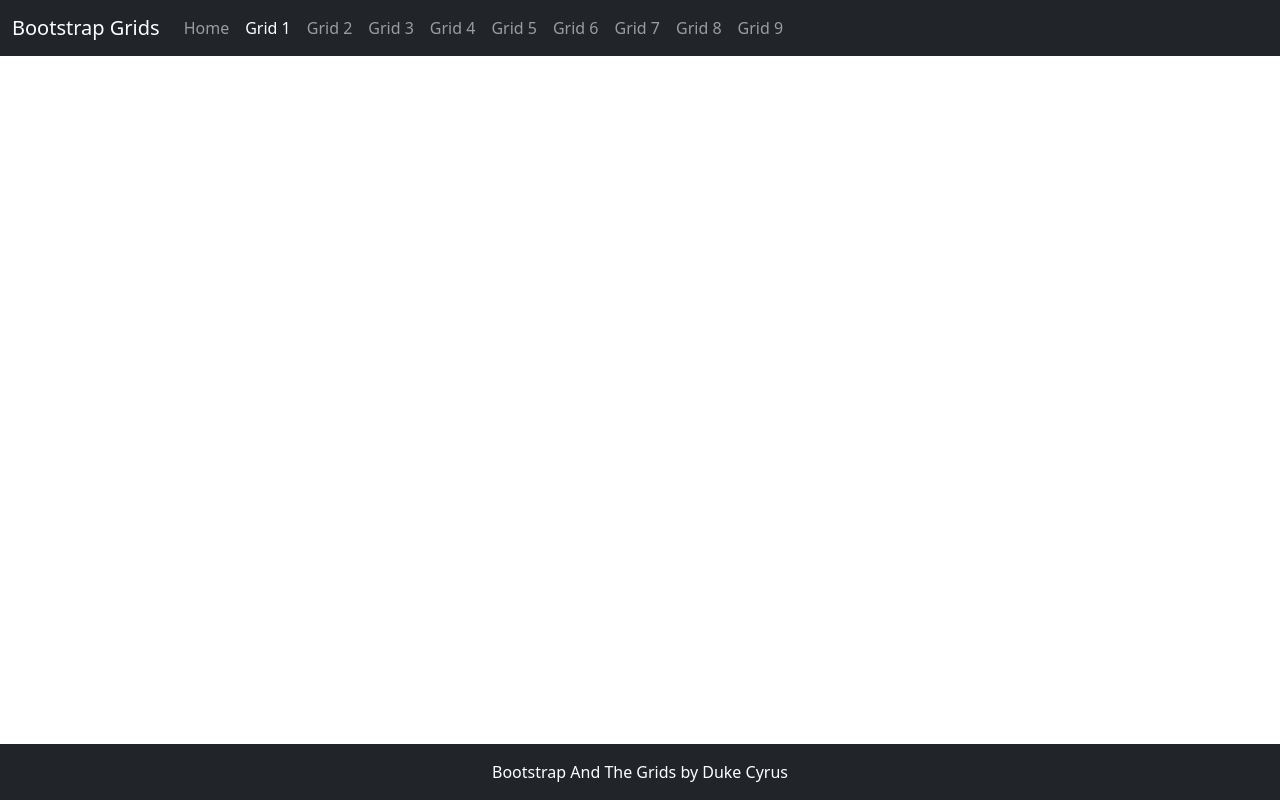
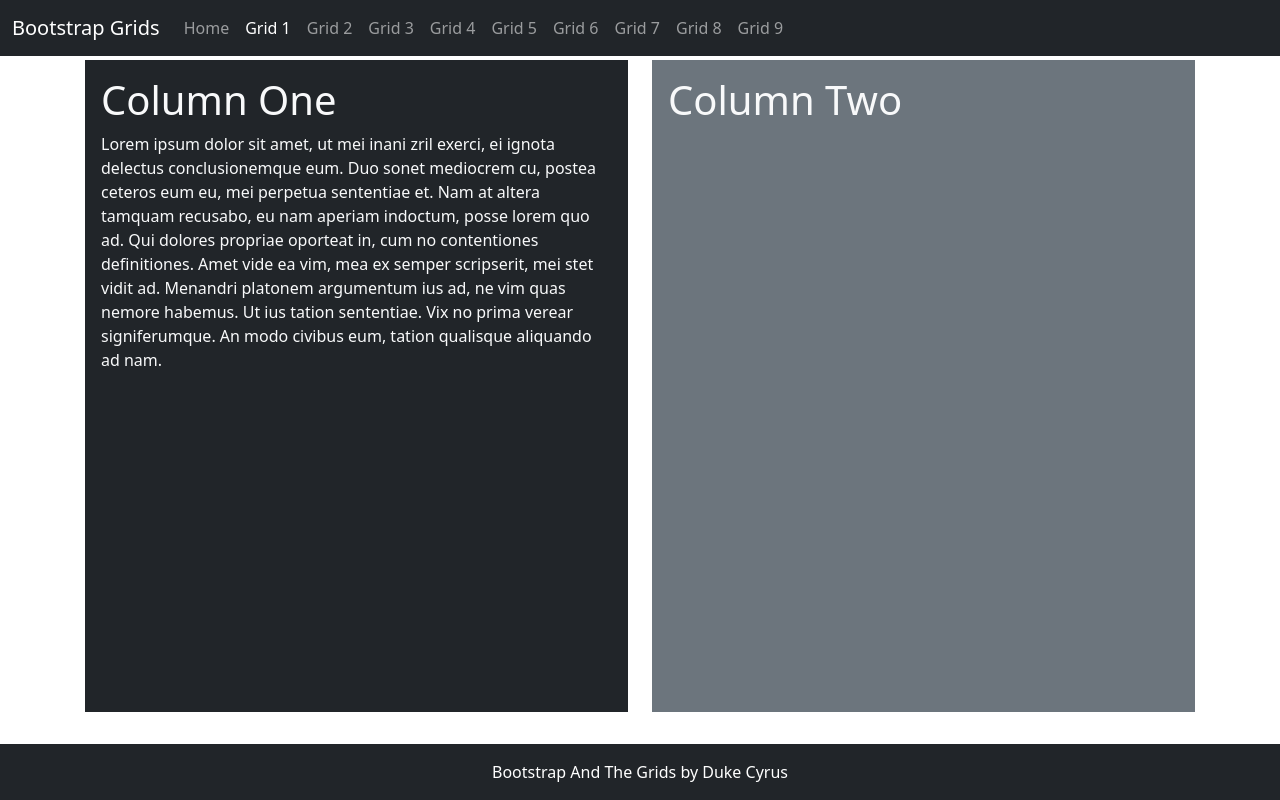
Before and after one commit to AndreasGuy54/BootstrapAndGrids, a plain HTML site: page grid1.html in a window 1280 px wide. Drawn offline with nearby package versions, Linux system fonts and the light colour scheme.

Commit message:
Completed Grid One

```diff
--- a/css/site.css
+++ b/css/site.css
@@ -24,3 +24,7 @@ main>.container {
     font-style: normal;
     color: rgb(195, 255, 0);
 }
+
+.minHeight {
+    min-height: 80vh;
+}
--- a/grid1.html
+++ b/grid1.html
@@ -62,8 +62,22 @@
 </nav>
 
     <main class="flex-shrink-0">
-       <div class="container">
+       <div class="container h-100 minHeight">
+            <div class="row row-cols-1 row-cols-md-2 gy-2 h-100">
+                <div class="col">
+                    <div class="bg-dark text-light h-100 p-3">
+                        <h1>Column One</h1>
+                        <p>Lorem ipsum dolor sit amet, ut mei inani zril exerci, ei ignota delectus conclusionemque eum. Duo sonet mediocrem cu, postea ceteros eum eu, mei perpetua sententiae et. Nam at altera tamquam recusabo, eu nam aperiam indoctum, posse lorem quo ad. Qui dolores propriae oporteat in, cum no contentiones definitiones. Amet vide ea vim, mea ex semper scripserit, mei stet vidit ad.
 
+                            Menandri platonem argumentum ius ad, ne vim quas nemore habemus. Ut ius tation sententiae. Vix no prima verear signiferumque. An modo civibus eum, tation qualisque aliquando ad nam.</p>
+                    </div>
+                </div>
+                <div class="col">
+                    <div class="bg-secondary text-light h-100 p-3">
+                        <h1>Column Two</h1>
+                    </div>
+                </div>
+            </div>
        </div>
     </main>
     <footer class="footer mt-auto py-3 bg-dark sticky-footer">
```
